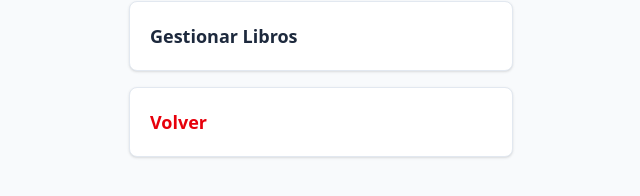
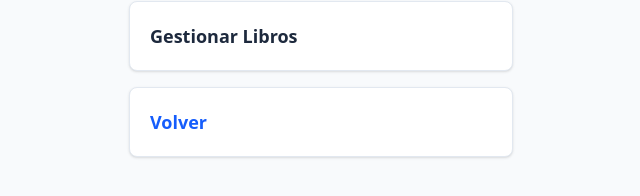
Before and after one commit to baucuenca/ASI-TP5-frontend, a React (Vite) app: page /books in a window 1280 px wide. Shown: the part 414-610 px from the top of the page, without its empty margins (319-959 px from the left). Built offline with nearby package versions, Linux system fonts and the light colour scheme.

Commit message:
Cambiado a color azul el texto del boton "volver"

```diff
--- a/src/components/GoBackButton.tsx
+++ b/src/components/GoBackButton.tsx
@@ -12,7 +12,7 @@ function GoBackButton() {
       className="block w-full text-left rounded-lg border border-slate-200 bg-white p-5 shadow-sm hover:shadow-md transition focus:outline-none focus:ring-2 focus:ring-indigo-500"
       aria-label="Volver"
     >
-      <h2 className="text-lg font-semibold text-red-600">Volver</h2>
+      <h2 className="text-lg font-semibold text-blue-600">Volver</h2>
     </button>
   );
 }
```
